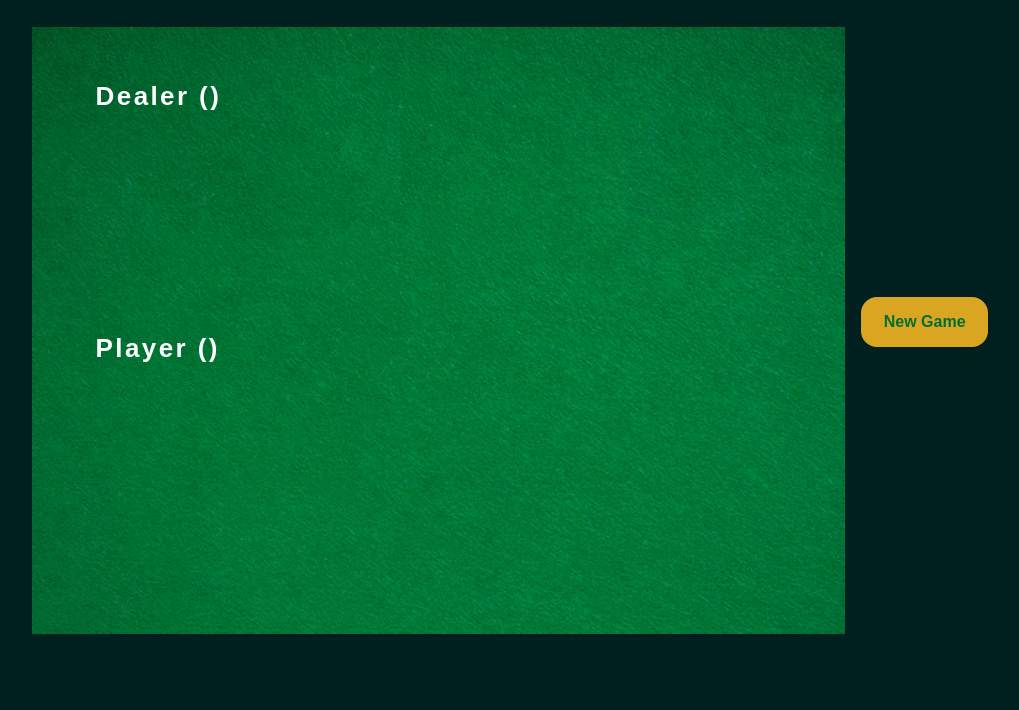
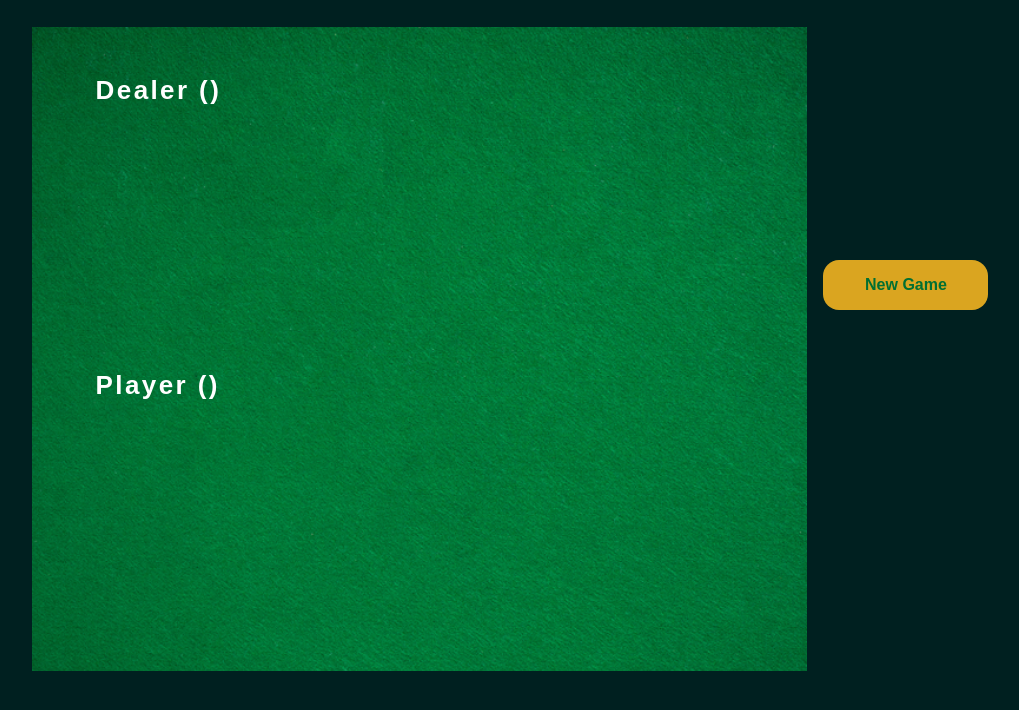
Before and after one commit to EmilEndresen/Blackjack, a plain HTML site: page index.html in a window 1280 px wide. Shown: the part 124-834 px from the top of the page, without its empty margins (130-1149 px from the left). Drawn offline with Linux system fonts and the light colour scheme.

Commit message:
general changes

```diff
--- a/index.css
+++ b/index.css
@@ -22,6 +22,11 @@ h2 {
     font-size: 26px;
     letter-spacing: .15rem;
     color: white;
+}
+
+.dealer-score {
+    margin-top: 1rem;
+    margin-bottom: 4rem
 }
 
 .game-container {
@@ -62,18 +67,17 @@ h2 {
 
 #action-area {
     z-index: 10;
-    width: 15%;
+    width: 20%;
     display: flex;
     flex-direction: column;
 }
 
-#next-hand, #hit-me, #stay, #new-game  {
-    margin-bottom: 3rem;
-    margin-left: 1rem;
+#next-hand, #hit-me, #stay {
+    margin: 0 0 3rem 1rem
 }
 
 #new-game {
-    margin-bottom: 1rem;
+    margin: 0 0 8rem 1rem;
 }
 
 button {
--- a/index.html
+++ b/index.html
@@ -12,7 +12,7 @@
     <div class="game-container">
         <div id="game-area">
             <div id="dealer-area">
-                <h2>Dealer (<span id="dealer-number"></span>)</h2>
+                <h2 class="dealer-score">Dealer (<span id="dealer-number"></span>)</h2>
                 <div id="dealer-cards">
                 </div>
             </div>
--- a/index.js
+++ b/index.js
@@ -22,6 +22,8 @@ nextHandArea.onclick = newHand
 hitMeArea.onclick = () => hitMe('player')
 stayArea.onclick = () => setTimeout(() => dealerPlays(), 600)
 
+
+// Fetches and shuffles six deks from the deckofcardsapi and displays the next hand button
 function getNewDeck() {
     resetGame()
     fetch ("http://deckofcardsapi.com/api/deck/new/shuffle/?deck_count=6")
@@ -29,10 +31,9 @@ function getNewDeck() {
     .then(response => {
         deckID = response.deck_id
         nextHandArea.style.display = "block"
-        hitMeArea.style.display = "none"
-        stayArea.style.display = "none"
     })
 }
+
 
 function newHand() {
   resetGame()
@@ -129,19 +130,19 @@ function dealerPlays() {
   dealerScoreArea.textContent = dealerScore;
   dealerCardsArea.firstChild.src = dealerCards[0].image;
   if (dealerScore < 17) {
-    setTimeout(()=>hitMe('dealer'), 1000)
+    setTimeout(()=> hitMe('dealer'), 1000)
   }
   else if (dealerScore > 21) {
     roundWon = true;
     announcementArea.textContent = "Dealer busts, you win!";
   }
+  else if (dealerScore === playerScore) {
+    roundTied = true;
+    announcementArea.textContent = "Push, It's a draw";
+  }
   else if (dealerScore > playerScore) {
     roundLost = true;
     announcementArea.textContent = "You lose!";
-  }
-  else if (dealerScore === playerScore) {
-    roundTied = true;
-    announcementArea.textContent = "Push, It's a draw";
   }
   else {
     roundWon = true;
```
